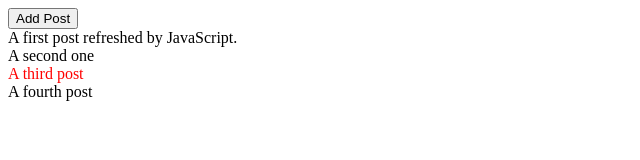
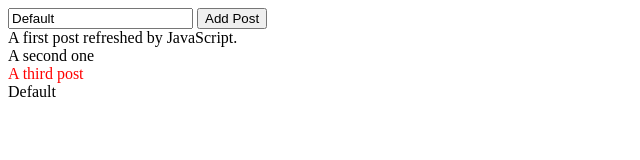
Before and after one commit to Zimmja/DOM-practice, a website: page index.html in a window 1280 px wide. Both pictures are taken after a click on the button "Add Post". Shown: the whole page, without its empty margins (0-640 px from the left). Drawn offline with Linux system fonts and the light colour scheme.

Commit message:
created user input options

```diff
--- a/bundle.js
+++ b/bundle.js
@@ -53,7 +53,8 @@
   updateInnerText("post-2", "A second one");
   console.log(`Posts: ${getPostContents()}`);
   var button = document.querySelector("#add-post-btn");
+  var input = document.querySelector("#add-post-inpt");
   button.addEventListener("click", () => {
-    addNewPost("A fourth post");
+    addNewPost(input.value);
   });
 })();
--- a/index.html
+++ b/index.html
@@ -7,6 +7,7 @@
   <title>Hello, bundle</title>
 </head>
   <body>
+    <input type="text" id="add-post-inpt" value="Default">
     <button id="add-post-btn">Add Post</button>
     <div class="post" id="post-1">
       A first post
```
Also changed, not shown: index.js (+5 -6 lines), tests/addNewPost.test.js (+5 -4 lines).
